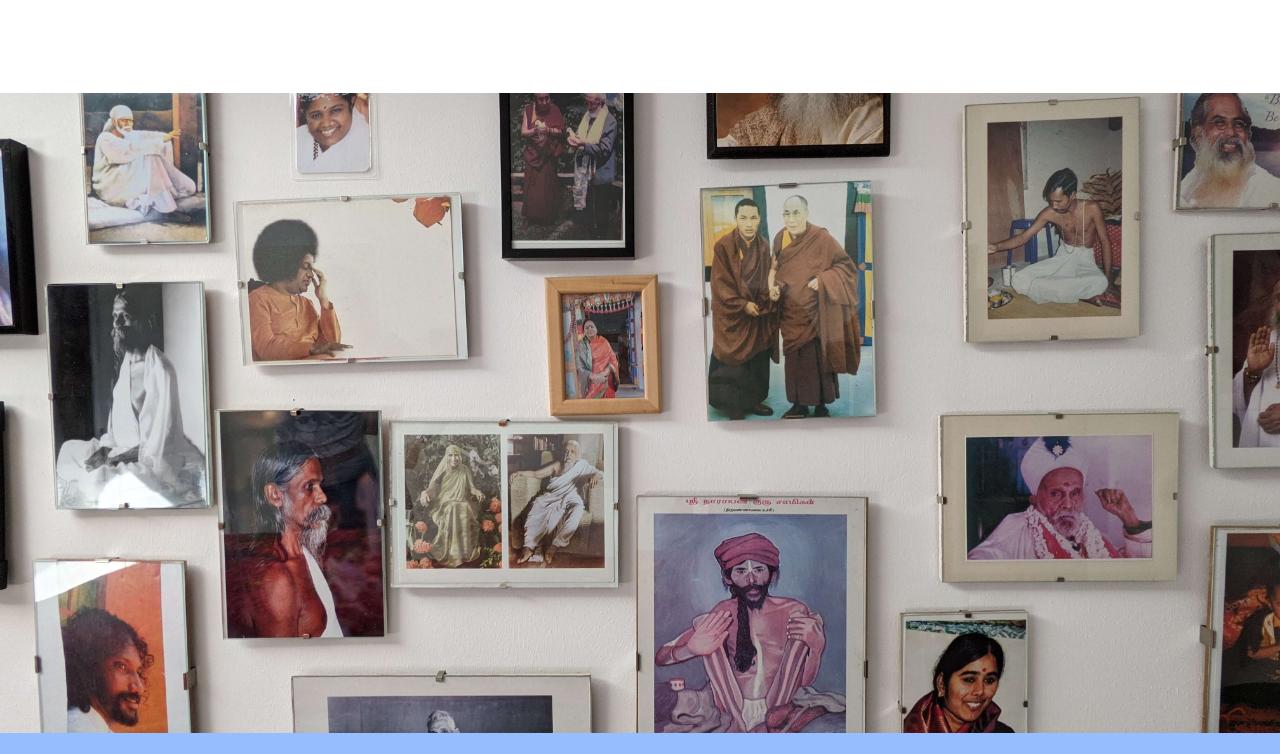
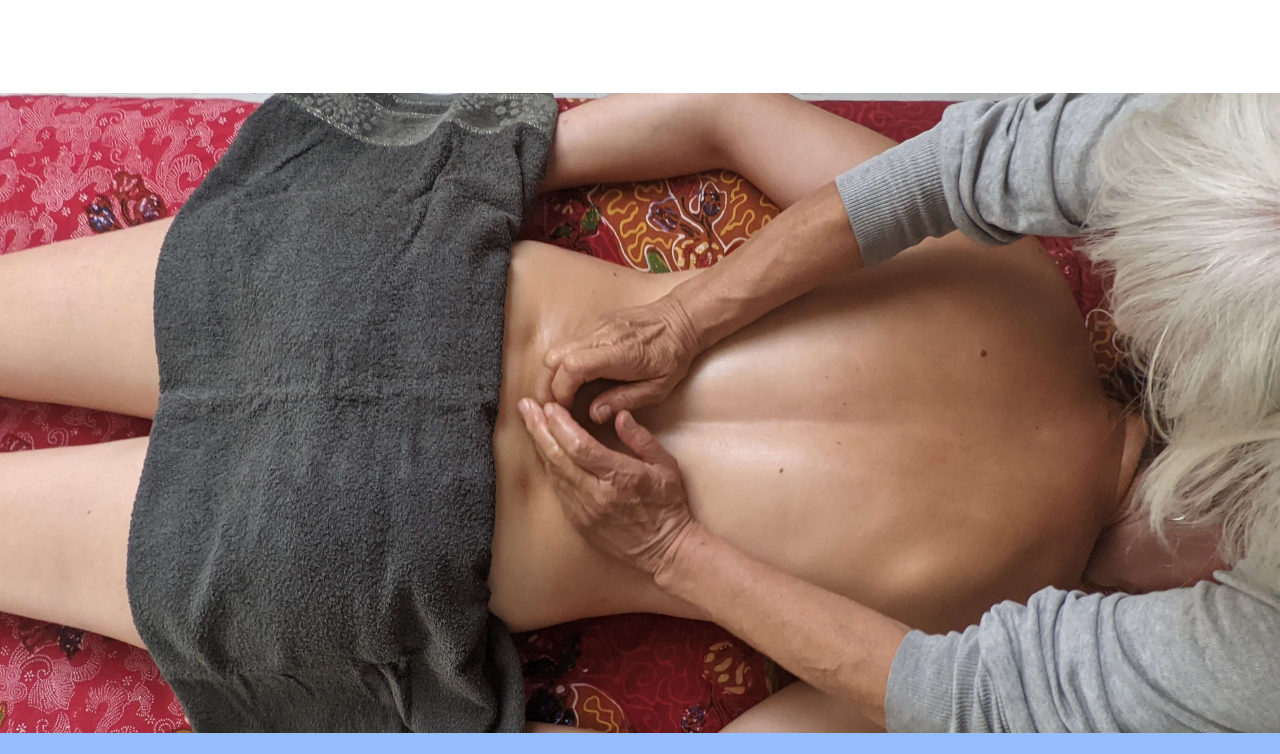
Before and after one commit to Swiffers/les-massages-dodile, a plain HTML site: page index.html in a window 1280 px wide. Shown: the part 5086-5840 px from the top of the page. Drawn offline with Linux system fonts and the light colour scheme; a web font is replaced by a local one.

Commit message:
pic rotation

```diff
--- a/css/style.css
+++ b/css/style.css
@@ -66,7 +66,7 @@ main {
 }
 
 #illustration-salon-4 {
-    background-image: url('../img/Mur-du-salon-de-massage.jpg');
+    background-image: url('../img/Massage-du-dos-carpentras.jpg');
 }
 
 #illustration-salon-5 {
```
Also changed, not shown: img/Massage-du-dos-carpentras.jpg (added), img/Mur-du-salon-de-massage.jpg (deleted).
